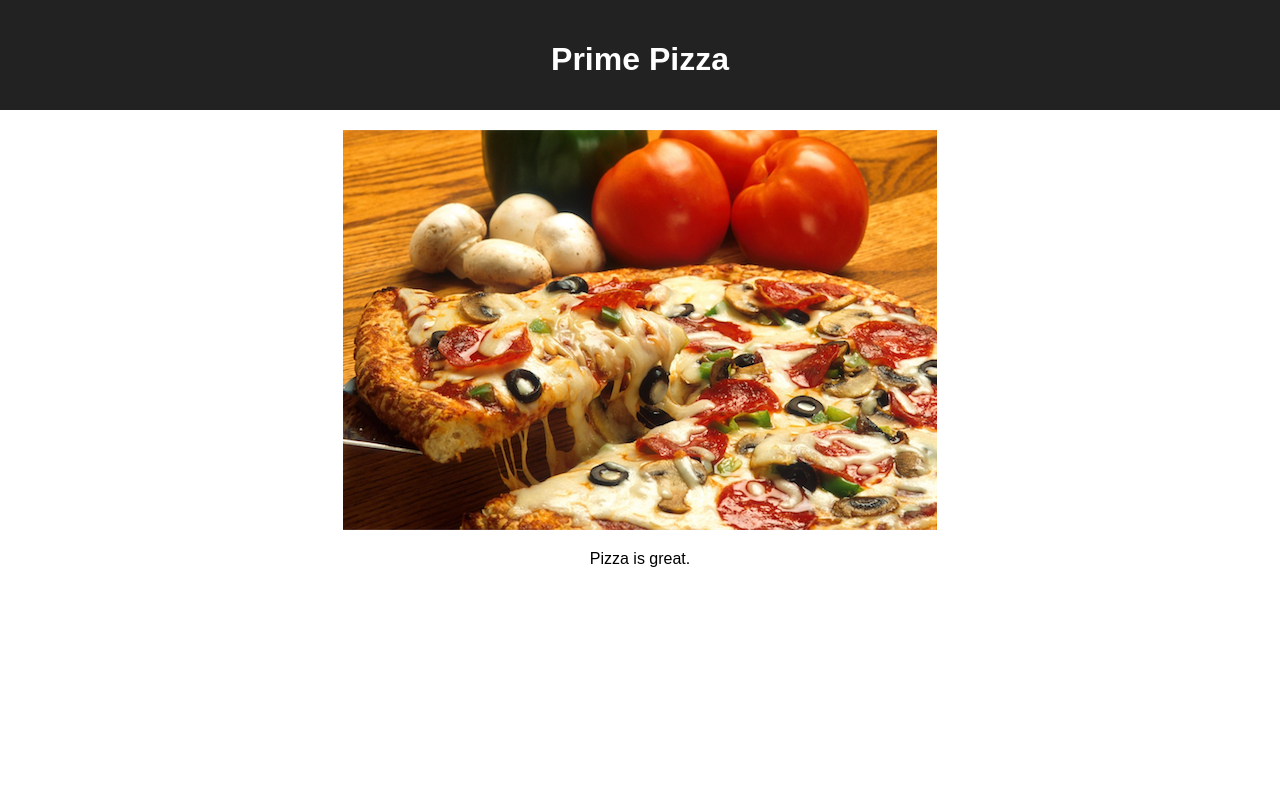
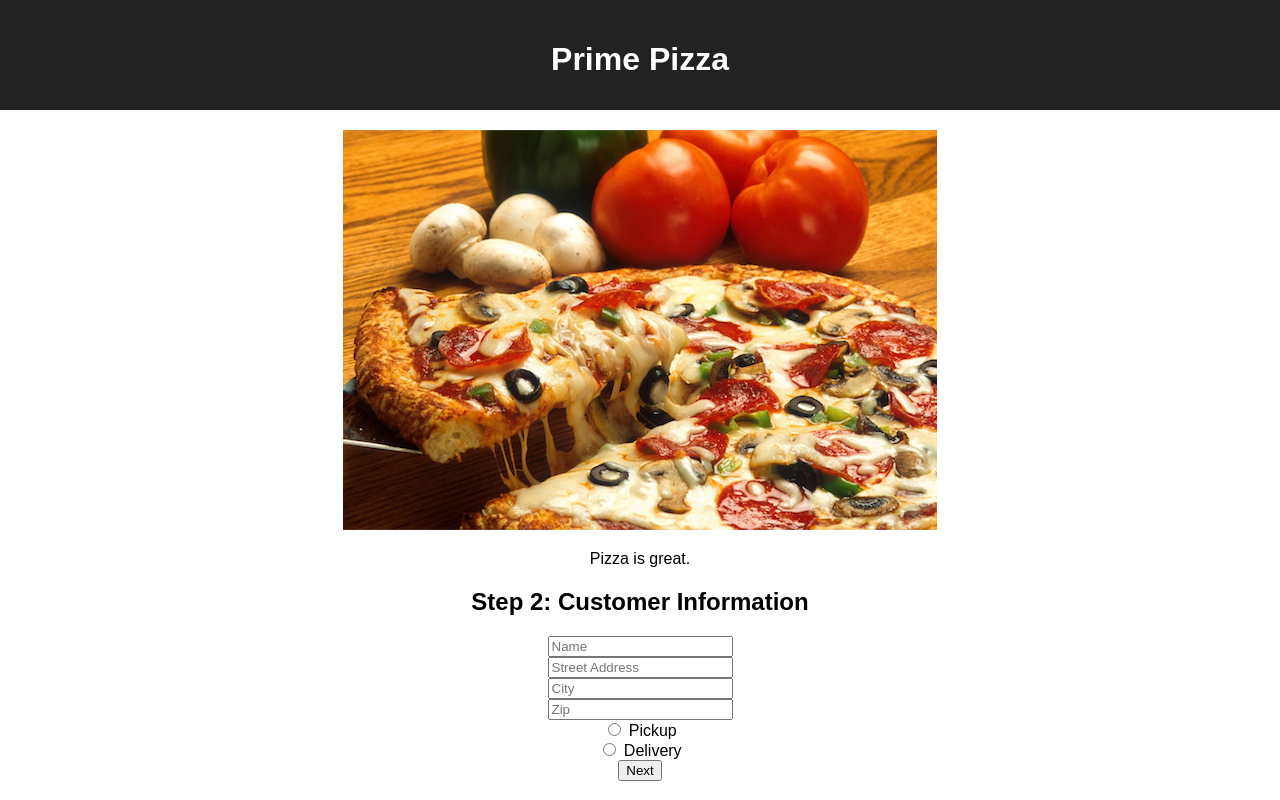
Before and after one commit to Mauricebrwn/redux-pizza-parlor, a React (Create React App) app: page /#/ in a window 1280 px wide. Built offline with nearby package versions, Linux system fonts and the light colour scheme.

Commit message:
set up redux and started CustomerForm component

```diff
--- a/src/components/App/App.jsx
+++ b/src/components/App/App.jsx
@@ -1,6 +1,8 @@
 import React from 'react';
 import axios from 'axios';
 import './App.css';
+import CustomerForm from '../CustomerForm';
+
 
 function App() {
 
@@ -12,7 +14,7 @@ function App() {
 
       <img src='images/pizza_photo.png' />
       <p>Pizza is great.</p>
-
+      <CustomerForm />
     </div>
   );
 }
--- /dev/null
+++ b/src/components/CustomerForm.jsx
@@ -0,0 +1,50 @@
+import { useDispatch } from 'react-redux';
+import { useState } from 'react';
+
+
+function CustomerForm() {
+  const [nameInput, setNameInput] = useState('');
+
+  const dispatch = useDispatch();
+
+  // submits customer form
+  const submitCustInfo = (event) => {
+    event.preventDefault();
+
+    dispatch({
+      type: 'ADD_CUSTOMER',
+      payload: {
+        name: nameInput
+      }
+    })
+  }
+
+  return (
+    <>
+      <h2>Step 2: Customer Information</h2>
+      <form onSubmit={submitCustInfo}>
+        <input
+          placeholder="Name"
+          type="text"
+          value={nameInput}
+          onChange={(event) => setNameInput(event.target.value)}
+        />
+        <br/>
+        <input placeholder="Street Address"/>
+        <br/>
+        <input placeholder="City"/>
+        <br/>
+        <input placeholder="Zip"/>
+        <br/>
+        <input id="pickupInput" value="pickup" type="radio"/><label htmlFor="pickupInput"> Pickup</label>
+        <br/>
+        <input id="deliveryInput" value="delivery" type="radio"/><label htmlFor="deliveryInput"> Delivery</label>
+        <br/>
+        <button>Next</button>
+      </form>
+    </>
+  )
+}
+
+
+export default CustomerForm;
--- a/src/index.js
+++ b/src/index.js
@@ -2,5 +2,44 @@ import React from 'react';
 import ReactDOM from 'react-dom';
 import './index.css';
 import App from './components/App/App';
+import { combineReducers, createStore, applyMiddleware } from 'redux';
+import { Provider } from 'react-redux';
+import logger from 'redux-logger';
 
-ReactDOM.render(<App />, document.getElementById('root'));
+
+// customer info reducer
+const customerInfoList = (
+  state=[
+    {
+      id: 1,
+      customerName: 'Jeremy',
+      streetAddress: '123 My House',
+      city: 'Minneapolis',
+      zip: '55555',
+      type: 'delivery'
+    }
+  ], action
+  ) => {
+  if (action.type === 'ADD_CUSTOMER') {
+    return action.payload;
+  }
+  return state;
+}
+
+// Redux store
+const reduxStore = createStore(
+  combineReducers({
+    customerInfoList
+  }),
+  applyMiddleware(logger)
+)
+
+
+ReactDOM.render(
+  <React.StrictMode>
+    <Provider store={reduxStore}>
+      <App />
+    </Provider>
+  </React.StrictMode>,
+  document.getElementById('root')
+);
```
Also changed, not shown: 1 other file (tests, documents, lock files or other folders).
